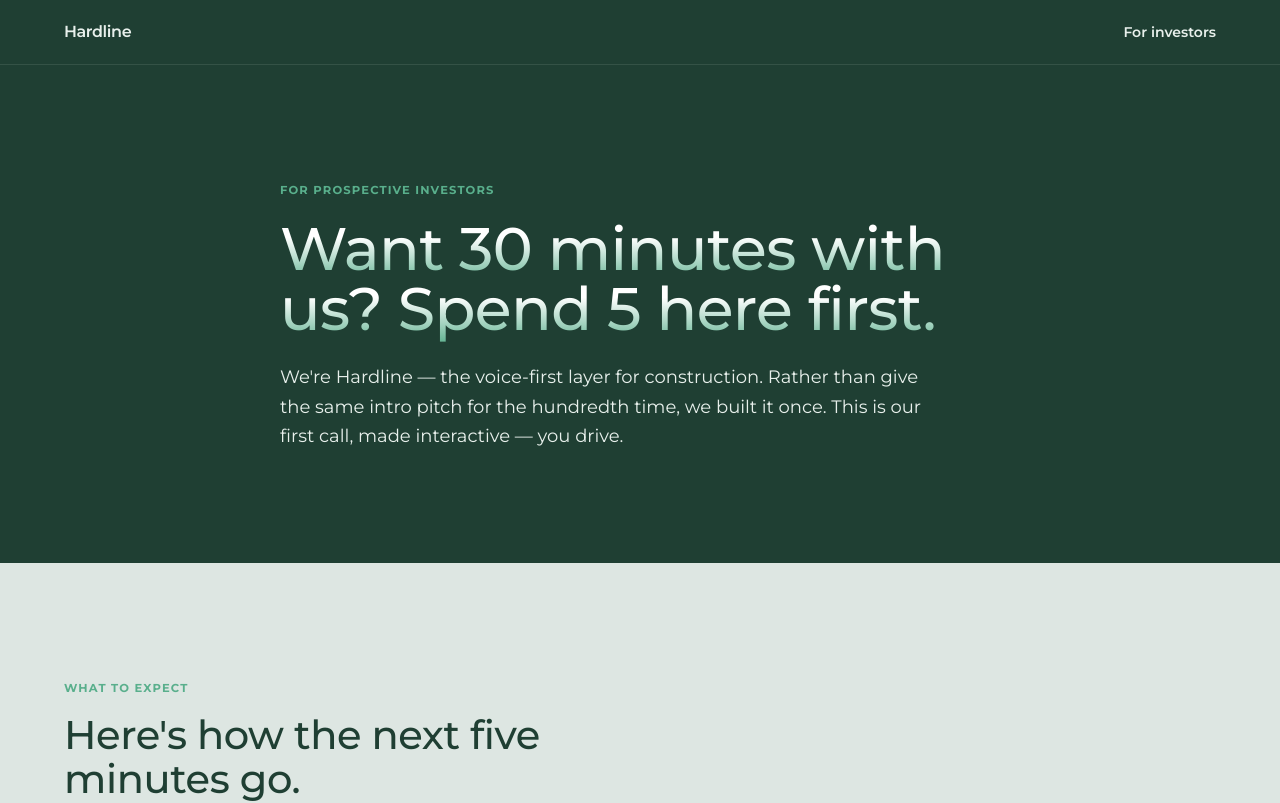
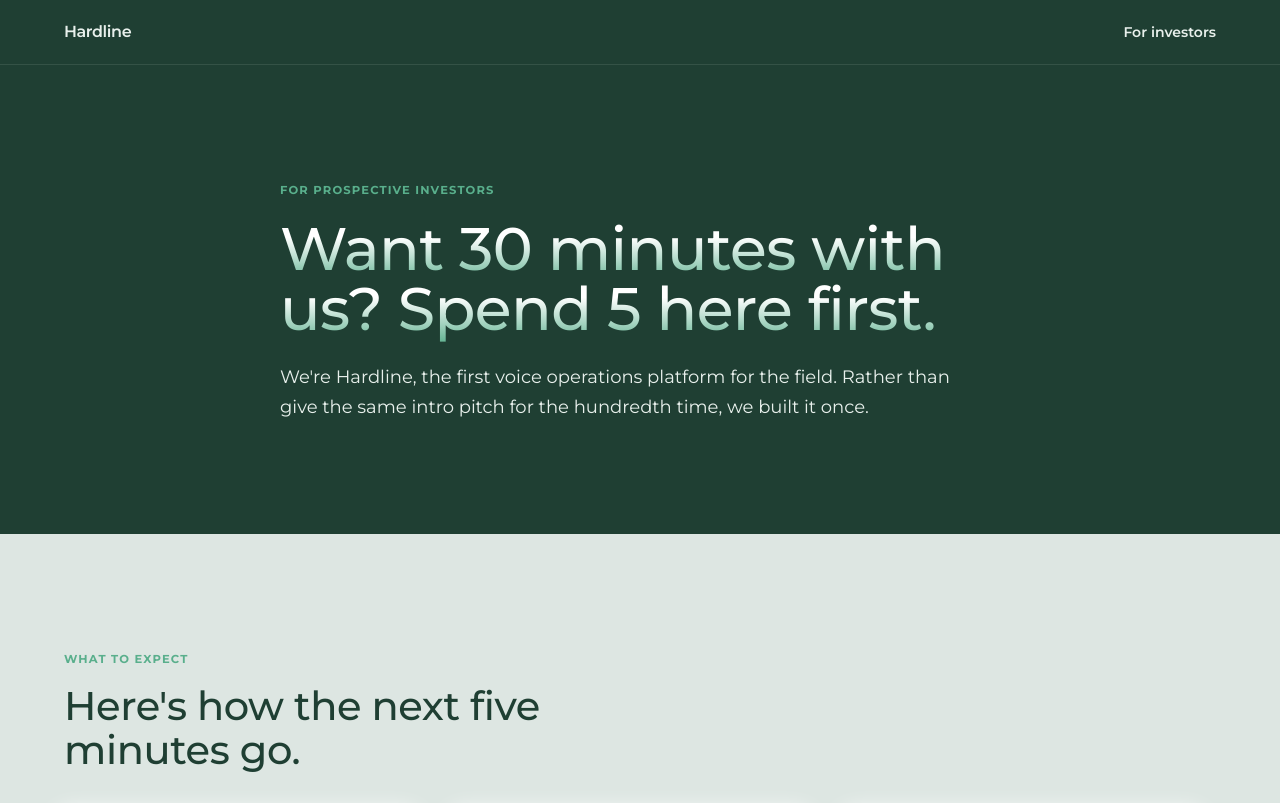
Before and after one commit to alenatuttle3/Invest-in-hardline, a Next.js app: page /investors in a window 1280 px wide. Shown: the top 803 px of the page. Built offline with nearby package versions, Linux system fonts and the light colour scheme.

Commit message:
Update hero sub-copy
Hero sub-copy now: 'We're Hardline, the first voice operations platform for
the field. Rather than give the same intro pitch for the hundredth time, we
built it once.'

https://claude.ai/code/session_01YMVnDhtKWzejP7H3mQ1kyk

```diff
--- a/components/investors/Hero.tsx
+++ b/components/investors/Hero.tsx
@@ -1,5 +1,5 @@
 const SUBCOPY =
-  "We're Hardline — the voice-first layer for construction. Rather than give the same intro pitch for the hundredth time, we built it once. This is our first call, made interactive — you drive."
+  "We're Hardline, the first voice operations platform for the field. Rather than give the same intro pitch for the hundredth time, we built it once."
 
 export default function Hero() {
   return (
```
